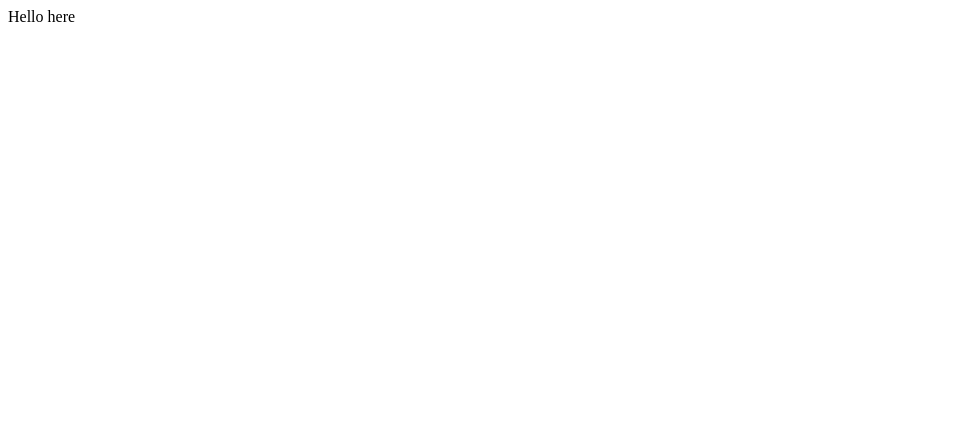
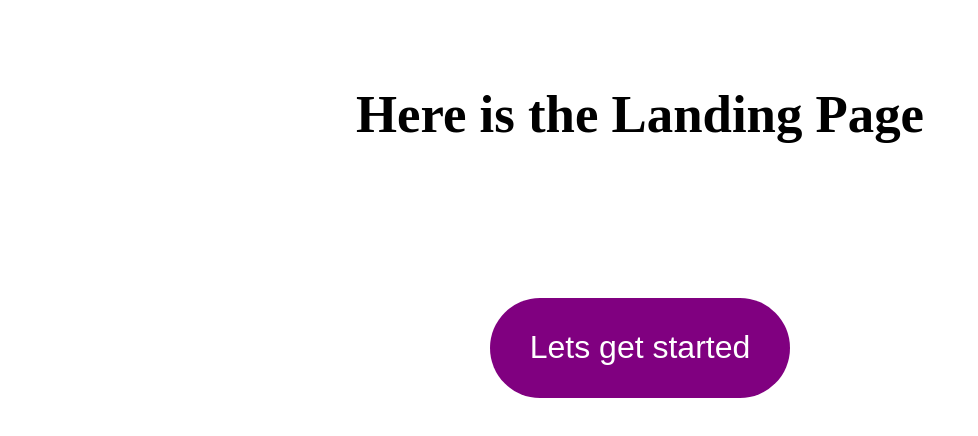
Before and after one commit to rksingh2001/team_project, a React (Create React App) app in the folder client/: page / in a window 1280 px wide. Shown: the top 436 px of the page, without its empty margins (0-978 px from the left). Built offline with nearby package versions, Linux system fonts and the light colour scheme.

Commit message:
created landing page

```diff
--- a/client/src/App.jsx
+++ b/client/src/App.jsx
@@ -1,12 +1,13 @@
 import React from 'react';
 import Hello from '../src/components/Component/Hello'
+import LandingPage from './pages/LandingPage/LandingPage'
 import {BrowserRouter, Routes, Route} from 'react-router-dom';
 
 const App = () => {
   return (
     <BrowserRouter>
       <Routes>
-        <Route path="/" element={<Hello/>}/>
+        <Route path="/" element={<LandingPage />}/>
       </Routes>
     </BrowserRouter>
   )
--- /dev/null
+++ b/client/src/pages/LandingPage/LandingPage.jsx
@@ -0,0 +1,15 @@
+import React from 'react';
+import './LandingPage.scss';
+
+const LandingPage = () => {
+    return (
+        <body>
+            <h2>Here is the Landing Page</h2>
+            <div className="heading">
+                <button className="btn">Lets get started</button>
+            </div>
+        </body>
+    )
+}
+
+export default LandingPage;
--- /dev/null
+++ b/client/src/pages/LandingPage/LandingPage.scss
@@ -0,0 +1,33 @@
+body{
+    align-items: center;
+    text-align: center;
+    position: relative;
+    top:20px;
+     font-size: 2.2rem;
+    font-weight:900}
+
+.heading {
+    display: flex;
+    flex-direction: row;
+    justify-content: space-evenly;
+    align-items: center;
+    text-align: center;
+    min-height: 40vh;
+
+}
+.btn{
+    width: 300px;
+    height: 100px;
+    border: none;
+    color:white;
+    background-color:purple;
+    border-radius: 20rem;
+    box-shadow: inset 0px 0px 0px ;
+    font-size: 2rem;
+    // transition: ease-in 0.3s;
+    outline: none;
+}
+.btn:hover {
+    cursor: pointer;
+    background-color: rgb(97, 1, 97);
+}
```
